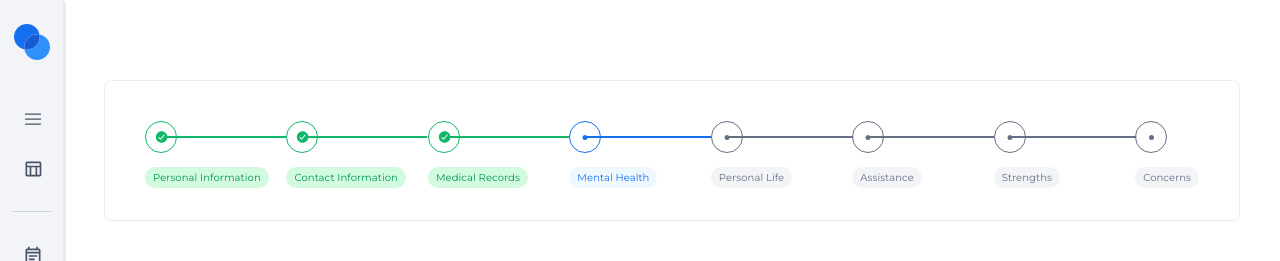
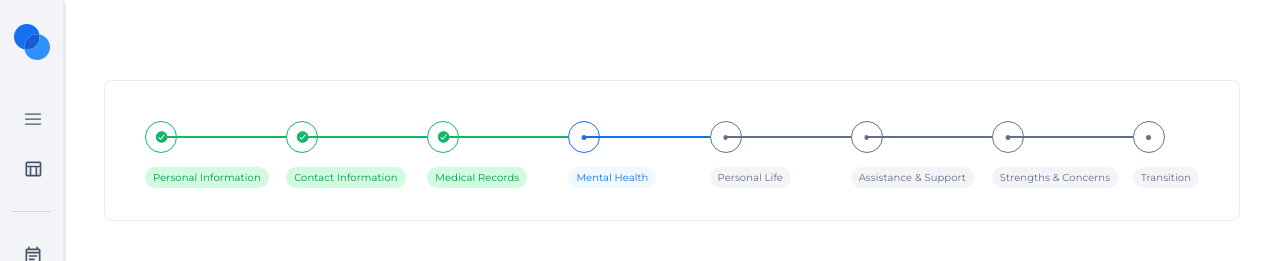
Before and after one commit to UnispaceLMS/lms-fe, a Next.js app: page /student/1/profile/mental-health in a window 1280 px wide. Shown: the top 261 px of the page. Built offline with nearby package versions, Linux system fonts and the light colour scheme; no server answers.

Commit message:
update metadata

```diff
--- a/src/metadata/profile.js
+++ b/src/metadata/profile.js
@@ -15,7 +15,7 @@ export const profileSetupSteps = [
   "Medical Records",
   "Mental Health",
   "Personal Life",
-  "Assistance",
-  "Strengths",
-  "Concerns",
+  "Assistance & Support",
+  "Strengths & Concerns",
+  "Transition",
 ];
```
